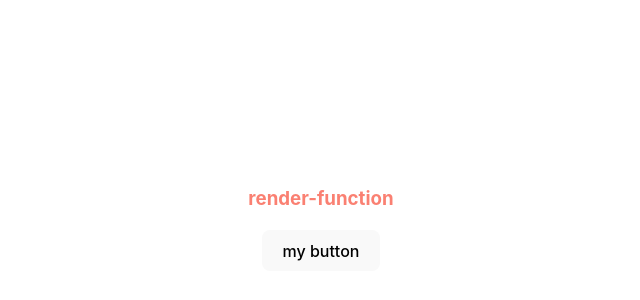
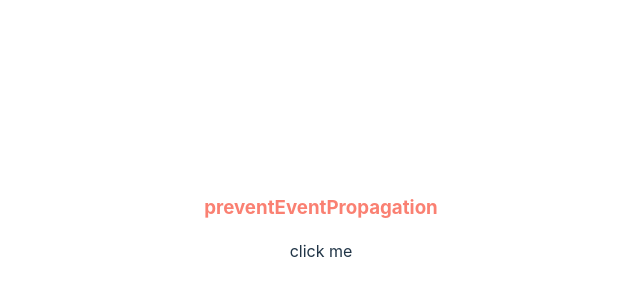
Before and after one commit to jxxl998/vue-challenges-solution, a Vue app: page / in a window 1280 px wide. Shown: the part 180-480 px from the top of the page, without its empty margins (319-959 px from the left). Built offline with nearby package versions, Linux system fonts and the light colour scheme.

Commit message:
prevent event propagation

```diff
--- /dev/null
+++ b/src/challenges/event-handling/prevent-event- propagation.vue
@@ -0,0 +1,28 @@
+<script setup lang="ts">
+/**
+ * In this challenge,you should make the click event's propagation to be stopped
+ *
+ * event modifier
+ *  .stop
+ *  .prevent
+ *  .self
+ *  .capture
+ *  .once
+ *  .passive
+ *
+ * https://vuejs.org/guide/essentials/event-handling.html#event-modifiers
+ */
+const click1 = () => {
+  console.log('click1');
+};
+
+const click2 = () => {
+  console.log('click2');
+};
+</script>
+
+<template>
+  <div @click="click1()">
+    <div @click.stop="click2()">click me</div>
+  </div>
+</template>
--- a/src/challenges/index.vue
+++ b/src/challenges/index.vue
@@ -4,20 +4,13 @@
 
 // import functionalComponentVue from './components/functional-component.vue';
 import renderFunctionVue from './components/render-function.vue';
+
+import preventEventPropagation from './event-handling/prevent-event- propagation.vue';
 </script>
 
 <template>
-  <!-- <h3>dynamic-css-values</h3>
-  <dynamicCssValuesVue /> -->
-
-  <!-- <h3>global-css</h3>
-  <globalCssVue /> -->
-
-  <!-- <h3>functional-component</h3>
-  <functionalComponentVue /> -->
-
-  <h3>render-function</h3>
-  <renderFunctionVue />
+  <h3>preventEventPropagation</h3>
+  <component :is="preventEventPropagation" />
 </template>
 
 <style scoped>
```
